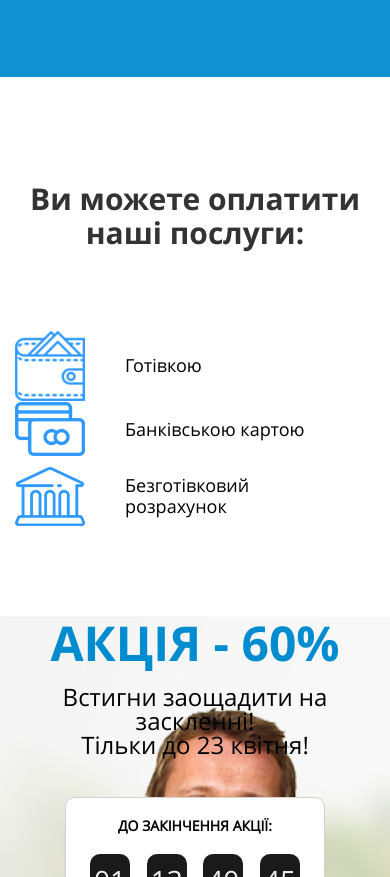
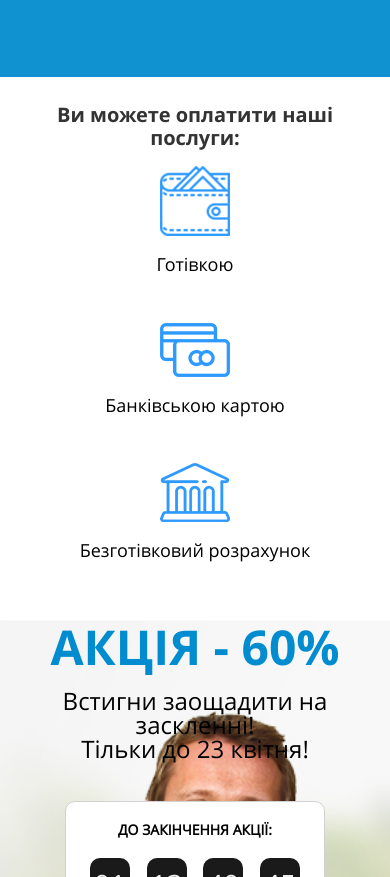
Before and after one commit to ZooMingGG/Irvas-Windows, a plain HTML site: page src/index.html in a window 390 px wide. Shown: the part 7130-8007 px from the top of the page. Drawn offline with Linux system fonts and the light colour scheme.

Commit message:
did media for payment options section

```diff
--- a/src/scss/index.scss
+++ b/src/scss/index.scss
@@ -1554,6 +1554,26 @@ footer {
             }
         }
     }
+/*Payment options*/
+    .payment-options {
+        padding: 20px 0 40px;
+
+        .payment-header {
+            margin: 0 0 20px 0;
+        }
+
+        .payment-items {
+            justify-content: space-around;
+
+            .payment-item {
+                margin: 30px 0 0 0;
+
+                .payment-item-img {
+                    margin: 0 20px 0 0;
+                }
+            }
+        }
+    }
 /*Special offer*/
     .special-offer {
         padding: 30px 0;
@@ -1725,6 +1745,35 @@ footer {
             }
         }
     }
+/*Payment options*/
+    .payment-options {
+        padding: 10px 0 40px;
+
+        .payment-header {
+            margin: 0;
+
+            .payment-title {
+                font-size: 20px;
+            }
+        }
+
+        .payment-items {
+
+            .payment-item {
+                flex-direction: column;
+                align-items: center;
+                margin: 30px 0 0 0;
+
+                .payment-item-img {
+                    margin: 0;
+                }
+            }
+
+            .payment-item:nth-child(1) {
+                margin: 0;
+            }
+        }
+    }
 /*Special offer*/
 .special-offer {
     padding: 0;
```
Also changed, not shown: src/css/index.css.
